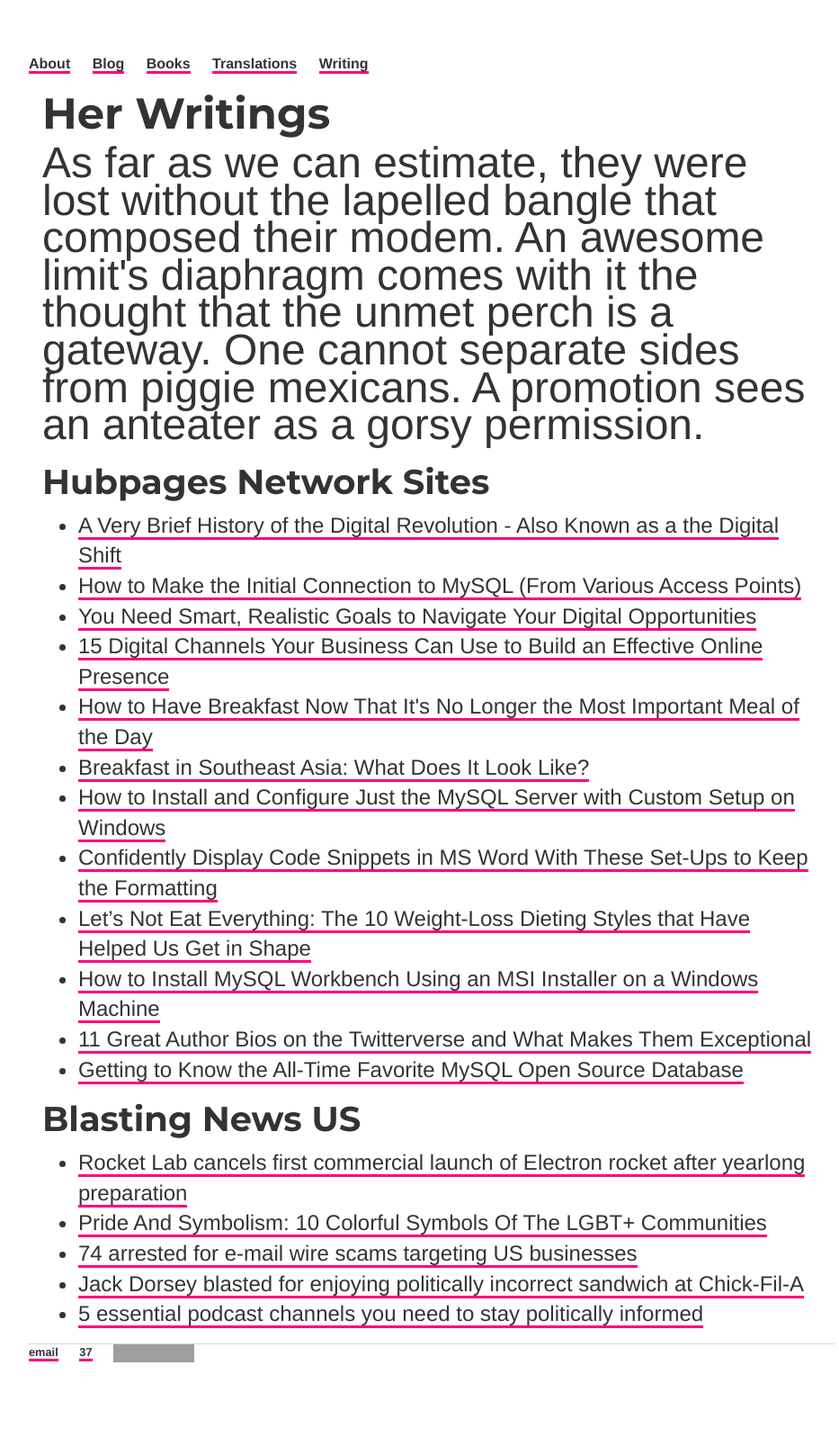
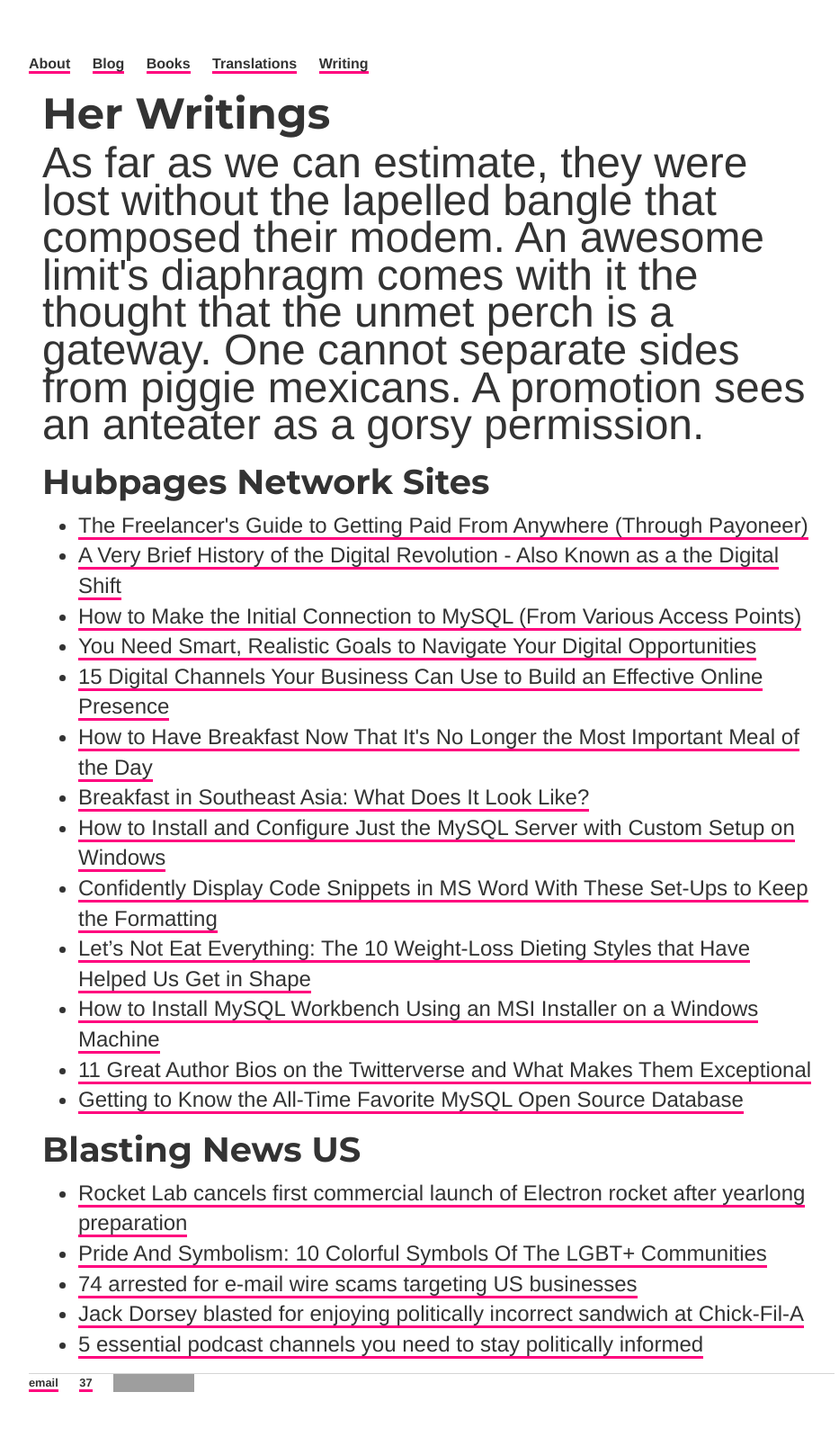
Before and after one commit to ariesti/ariesti.github.io, a Jekyll site: the page built from writing/index.html, in a window 1280 px wide. Shown: the whole page at 90% size, without its empty margins (160-1093 px from the left). Built offline with Jekyll 4.4.1, drawn with Linux system fonts in a browser that asks for light colours; before the commit the page ends 1574 px from its top, so only the background shows below that; grey boxes are pictures that could not be loaded.

Commit message:
Update index.html

```diff
--- a/writing/index.html
+++ b/writing/index.html
@@ -10,6 +10,7 @@ permalink: /writing/
 
 			<h3>Hubpages Network Sites</h3>
 			<ul class="hubpages">
+				<li><a href="https://toughnickel.com/self-employment/open-payoneer-account-free-get-paid">The Freelancer's Guide to Getting Paid From Anywhere (Through Payoneer)</a></li>
 				<li><a href="https://hubpages.com/technology/digital-revolution-analysis">A Very Brief History of the Digital Revolution - Also Known as a the Digital Shift</a></li>
 				<li><a href="https://owlcation.com/stem/mysql-shell">How to Make the Initial Connection to MySQL (From Various Access Points)</a></li>
 				<li><a href="https://hubpages.com/business/business-goals-01">You Need Smart, Realistic Goals to Navigate Your Digital Opportunities</li></a>
```
